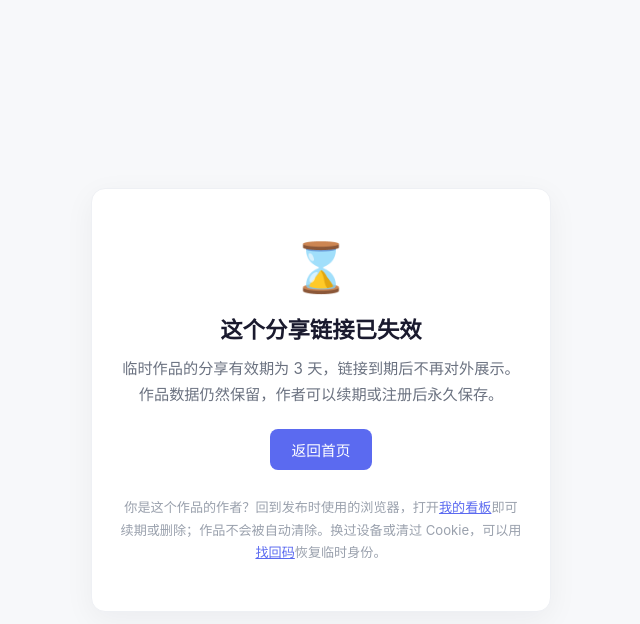
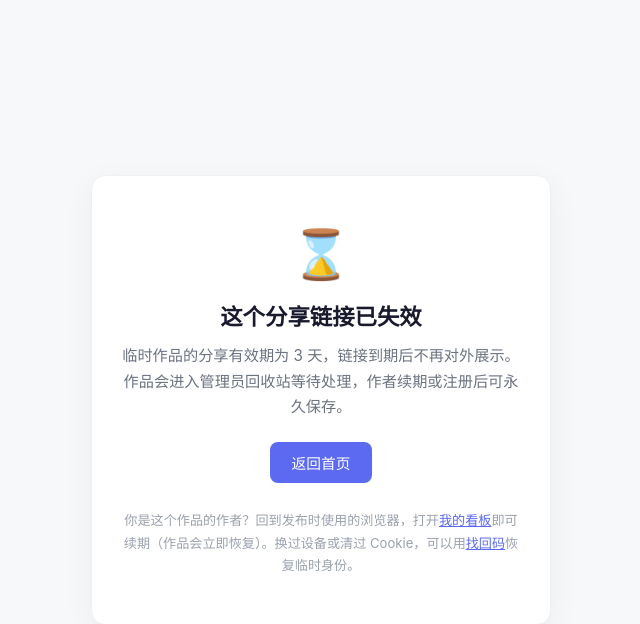
Before and after one commit to tojoevan/html-gallery, a Flask app: template templates/gone.html in a window 1280 px wide. Shown: the top 624 px of the page, without its empty margins (319-959 px from the left). Run offline with Flask 2, Linux system fonts and the light colour scheme; the template is opened without the code that fills it, so the values that code supplies are empty; some libraries are stand-ins or nearby versions.

Commit message:
copy: 410 页同步回收站语义，仓库内作者可续期恢复

```diff
--- a/templates/gone.html
+++ b/templates/gone.html
@@ -32,9 +32,9 @@
   <div class="box">
     <div class="icon">⌛</div>
     <h1>这个分享链接已失效</h1>
-    <p>临时作品的分享有效期为 3 天，链接到期后不再对外展示。<br>作品数据仍然保留，作者可以续期或注册后永久保存。</p>
+    <p>临时作品的分享有效期为 3 天，链接到期后不再对外展示。<br>作品会进入管理员回收站等待处理，作者续期或注册后可永久保存。</p>
     <a href="/">返回首页</a>
-    <p class="owner-tip">你是这个作品的作者？回到发布时使用的浏览器，打开<a class="inline" href="/dashboard">我的看板</a>即可续期或删除；作品不会被自动清除。换过设备或清过 Cookie，可以用<a class="inline" href="/recover">找回码</a>恢复临时身份。</p>
+    <p class="owner-tip">你是这个作品的作者？回到发布时使用的浏览器，打开<a class="inline" href="/dashboard">我的看板</a>即可续期（作品会立即恢复）。换过设备或清过 Cookie，可以用<a class="inline" href="/recover">找回码</a>恢复临时身份。</p>
   </div>
 </body>
 </html>
--- a/test_expiry.py
+++ b/test_expiry.py
@@ -128,7 +128,7 @@ check('过期作品分享返回 410', r.status_code == 410, f'got {r.status_code
 gone_html = r.get_data(as_text=True)
 check('410 页面有友好提示', '失效' in gone_html)
 check('410 页面给作者留找回入口', '/dashboard' in gone_html and '我的看板' in gone_html)
-check('410 页面声明不会被自动清除', '不会被自动清除' in gone_html)
+check('410 页面说明会转入管理员回收站', '回收站' in gone_html and '续期' in gone_html)
 check('过期后数据仍在库', page_by_title('alice-page') is not None)
 
 # 首页过滤
```
